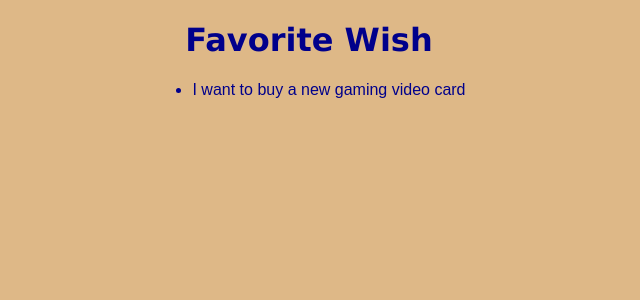
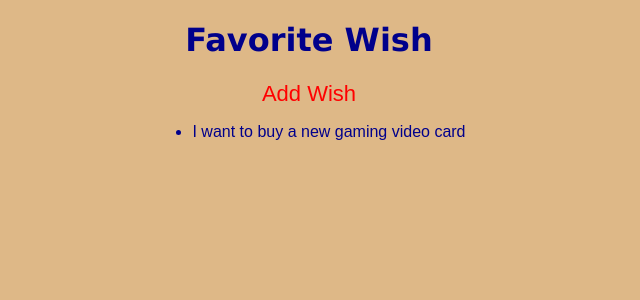
Before and after one commit to antutantu/Project-A, a PHP site: page / in a window 1280 px wide. Shown: the top 300 px of the page, without its empty margins (331-971 px from the left). Run offline with PHP 8.4, Linux system fonts and the light colour scheme.

Commit message:
add wish button

```diff
--- a/index.php
+++ b/index.php
@@ -10,9 +10,9 @@
 <body>
     <div class="content">
         <h1>Favorite Wish</h1>
+        <a class="button" href="addWish.php">Add Wish</a>
         <ul>
             <li>I want to buy a new gaming video card</li>
-
         </ul>
     </div>
 </body>
--- a/style.css
+++ b/style.css
@@ -13,3 +13,12 @@ h1 {
     margin: auto;
     text-align: center;
 }
+.button {
+    color: red;
+    text-decoration: none;
+    font-size: 22px;
+}
+
+.button:hover {
+    text-decoration: underline;
+}
```
Also changed, not shown: addWish.php (added).
